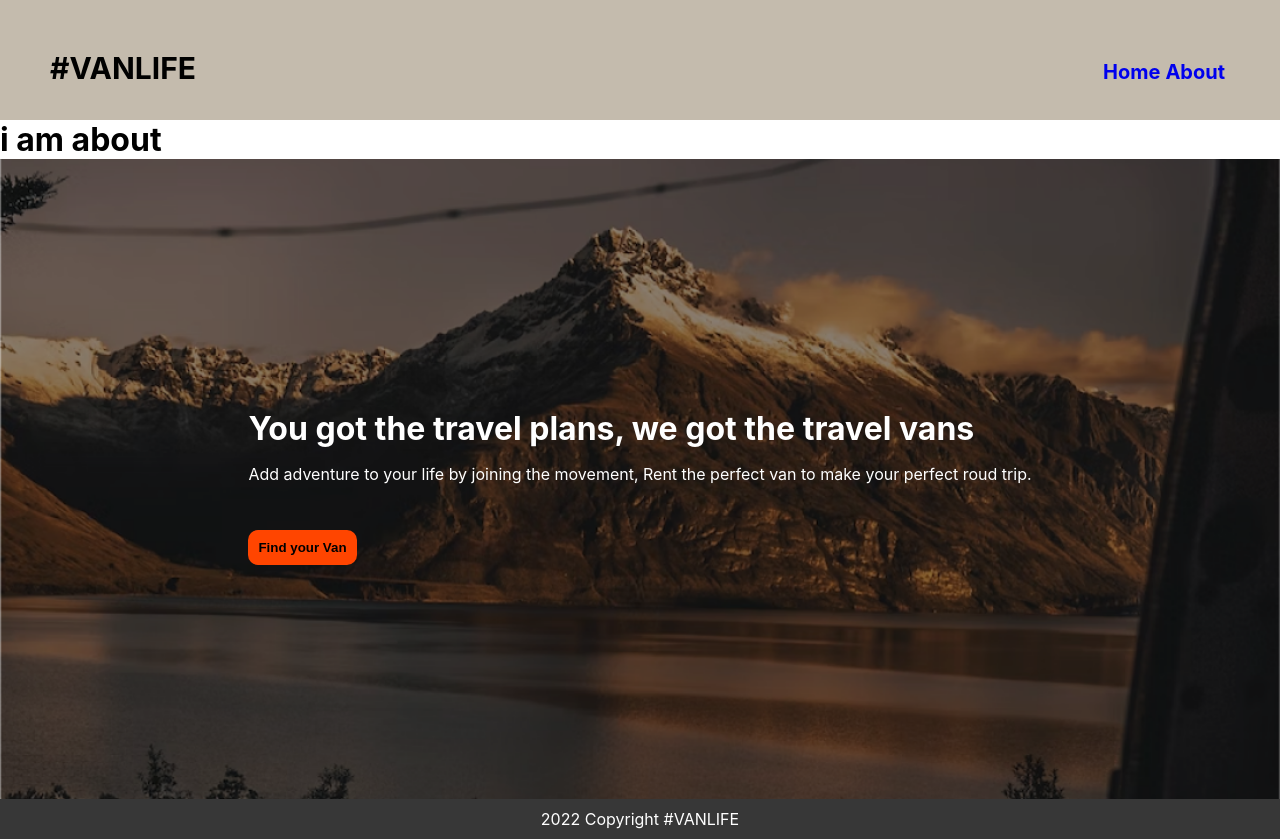
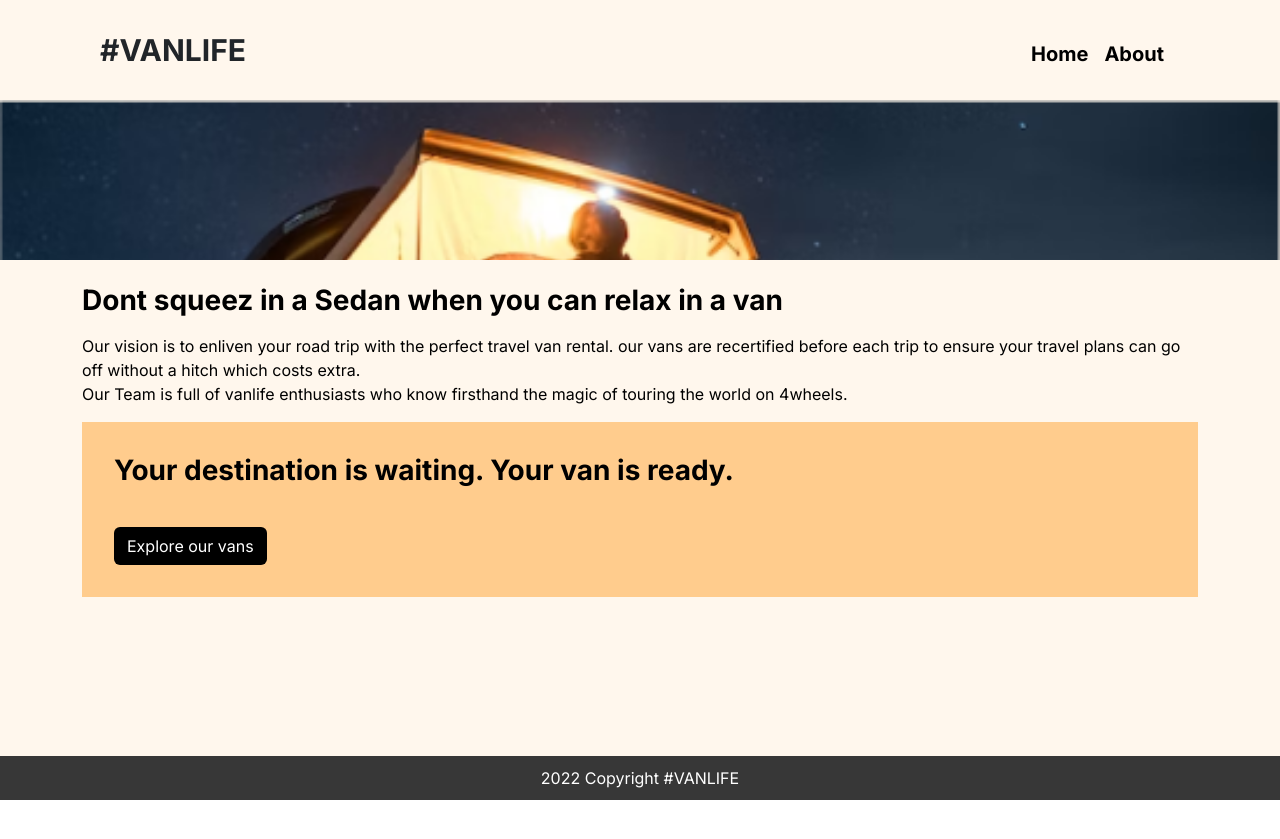
Before and after one commit to Nawzneen/React-OnlineShop, a React (Create React App) app: page /about in a window 1280 px wide. After the commit the page ends 800 px from the top, so only its background shows below. Built offline with nearby package versions, Linux system fonts and the light colour scheme.

Commit message:
add styles

```diff
--- a/public/index.html
+++ b/public/index.html
@@ -2,7 +2,6 @@
 <html lang="en">
   <head>
     <meta charset="utf-8" />
-    <link rel="icon" href="%PUBLIC_URL%/favicon.ico" />
     <meta name="viewport" content="width=device-width, initial-scale=1" />
     <meta name="theme-color" content="#000000" />
     <meta
--- a/src/App.css
+++ b/src/App.css
@@ -89,29 +89,57 @@ div div {
 .video-game-button:focus:not(:focus-visible) {
   outline: 0;
 8} */
+@import url("https://fonts.googleapis.com/css2?family=Inter:wght@300;400;700&display=swap");
 * {
   margin: 0;
   padding: 0;
   box-sizing: border-box;
+  font-family: "Inter", sans-serif;
+}
+h1,
+h2,
+h3 {
+  font-weight: bold;
+}
+.app-container {
+  display: flex;
+  flex-direction: column;
+  min-height: 100vh;
+}
+.home,
+.about {
+  flex-grow: 1;
+}
+nav,
+footer {
+  height: 10vh !important;
+  flex-shrink: 0 !important;
 }
 nav {
-  height: 15vh;
-  background-color: rgb(196, 187, 173);
+  background-color: #fff7ed;
   display: flex;
   justify-content: space-between;
-  padding: 50px 50px;
+  align-items: center;
+  /* padding: 50px 50px; */
   font-size: 30px;
   font-weight: bold;
 }
+@media (min-width: 768px) {
+  nav {
+    height: 10vh;
+    padding: 50px 100px; /* Adjust padding for larger screens */
+  }
+}
 nav a {
   text-decoration: none;
-  padding-right: 5px;
+  padding-right: 1rem;
   font-size: 20px;
+  color: black;
 }
 .home {
   background-image: url(./Images/image\ 53.png);
   padding: 5%;
-  height: 80vh;
+  /* height: 80vh; */
   background-repeat: no-repeat;
   background-size: cover;
   background-position: center;
@@ -124,6 +152,12 @@ p {
   color: white;
   margin: 1rem 0;
 }
+.home h1 {
+  font-size: 3rem;
+}
+.home p {
+  font-size: 1.5rem;
+}
 .home button {
   padding: 10px;
   margin-top: 30px;
@@ -131,6 +165,10 @@ p {
   border: none;
   border-radius: 10px;
   font-weight: bold;
+  width: 18rem;
+  height: 4rem;
+  font-size: 1.2rem;
+  color: white;
 }
 .footer {
   background-color: rgb(55, 55, 55);
@@ -139,5 +177,36 @@ p {
   align-items: center;
   justify-content: center;
   color: white;
-  height: 5vh;
+  /* object-position: bottom; */
 }
+
+/* //////////// */
+.about {
+  background-color: #fff7ed;
+  /* height: 85vh; */
+}
+.img-container {
+  position: relative;
+  overflow: hidden;
+  width: 100vws;
+  height: 20vh;
+}
+.about-img {
+  width: 100%;
+  height: 100%;
+  object-fit: cover;
+  object-position: top; /* This will hide the bottom part of the image */
+}
+.about-description h3,
+p {
+  color: black;
+}
+.about-card {
+  background-color: #ffcc8d;
+  padding: 2rem;
+}
+.about button {
+  background-color: black;
+  color: white;
+  margin-top: 2rem;
+}
--- /dev/null
+++ b/src/Components/About.js
@@ -0,0 +1,31 @@
+import React from "react";
+import "../App.css";
+import aboutPageImage from "../Images/about-page.png";
+
+export default function About() {
+  return (
+    <div className="about">
+      <div className="img-container">
+        <img src={aboutPageImage} alt="About Page" className="about-img" />
+      </div>
+
+      <div className="container mt-4">
+        <div className="about-description">
+          <h3>Dont squeez in a Sedan when you can relax in a van</h3>
+          <p>
+            Our vision is to enliven your road trip with the perfect travel van
+            rental. our vans are recertified before each trip to ensure your
+            travel plans can go off without a hitch which costs extra.
+            <br />
+            Our Team is full of vanlife enthusiasts who know firsthand the magic
+            of touring the world on 4wheels.
+          </p>
+          <div className="about-card">
+            <h3>Your destination is waiting. Your van is ready.</h3>
+            <button className="btn">Explore our vans</button>
+          </div>
+        </div>
+      </div>
+    </div>
+  );
+}
--- a/src/Components/Nav.js
+++ b/src/Components/Nav.js
@@ -4,7 +4,7 @@ import "../App.css";
 
 export default function Nav() {
   return (
-    <nav>
+    <nav className="nav-container ">
       #VANLIFE
       <div className="nav-links">
         <Link to="/Home">Home</Link>
--- a/src/index.css
+++ b/src/index.css
@@ -1,13 +1,16 @@
+/* src/index.css or src/App.css */
+@import "~bootstrap/dist/css/bootstrap.min.css";
+
 body {
   margin: 0;
-  font-family: -apple-system, BlinkMacSystemFont, 'Segoe UI', 'Roboto', 'Oxygen',
-    'Ubuntu', 'Cantarell', 'Fira Sans', 'Droid Sans', 'Helvetica Neue',
+  font-family: -apple-system, BlinkMacSystemFont, "Segoe UI", "Roboto", "Oxygen",
+    "Ubuntu", "Cantarell", "Fira Sans", "Droid Sans", "Helvetica Neue",
     sans-serif;
   -webkit-font-smoothing: antialiased;
   -moz-osx-font-smoothing: grayscale;
 }
 
 code {
-  font-family: source-code-pro, Menlo, Monaco, Consolas, 'Courier New',
+  font-family: source-code-pro, Menlo, Monaco, Consolas, "Courier New",
     monospace;
 }
--- a/src/index.js
+++ b/src/index.js
@@ -4,6 +4,7 @@ import { BrowserRouter, Routes, Route, Link } from "react-router-dom";
 import "./index.css";
 import Nav from "./Components/Nav";
 import Home from "./Components/Home";
+import About from "./Components/About";
 
 import Footer from "./Components/Footer";
 
@@ -11,21 +12,18 @@ import Footer from "./Components/Footer";
 import reportWebVitals from "./reportWebVitals";
 function App() {
   return (
-    <div>
+    <div className="app-container">
       <BrowserRouter>
         <Nav />
         <Routes>
+          <Route path="/home" element={<Home />} />
           <Route path="/" element={<Home />} />
           <Route path="/about" element={<About />} />
         </Routes>
       </BrowserRouter>
-      <Home />
       <Footer />
     </div>
   );
 }
-function About() {
-  return <h1> i am about</h1>;
-}
 
 ReactDOM.createRoot(document.getElementById("root")).render(<App />);
```
Also changed, not shown: src/Images/about-page.png (added).
